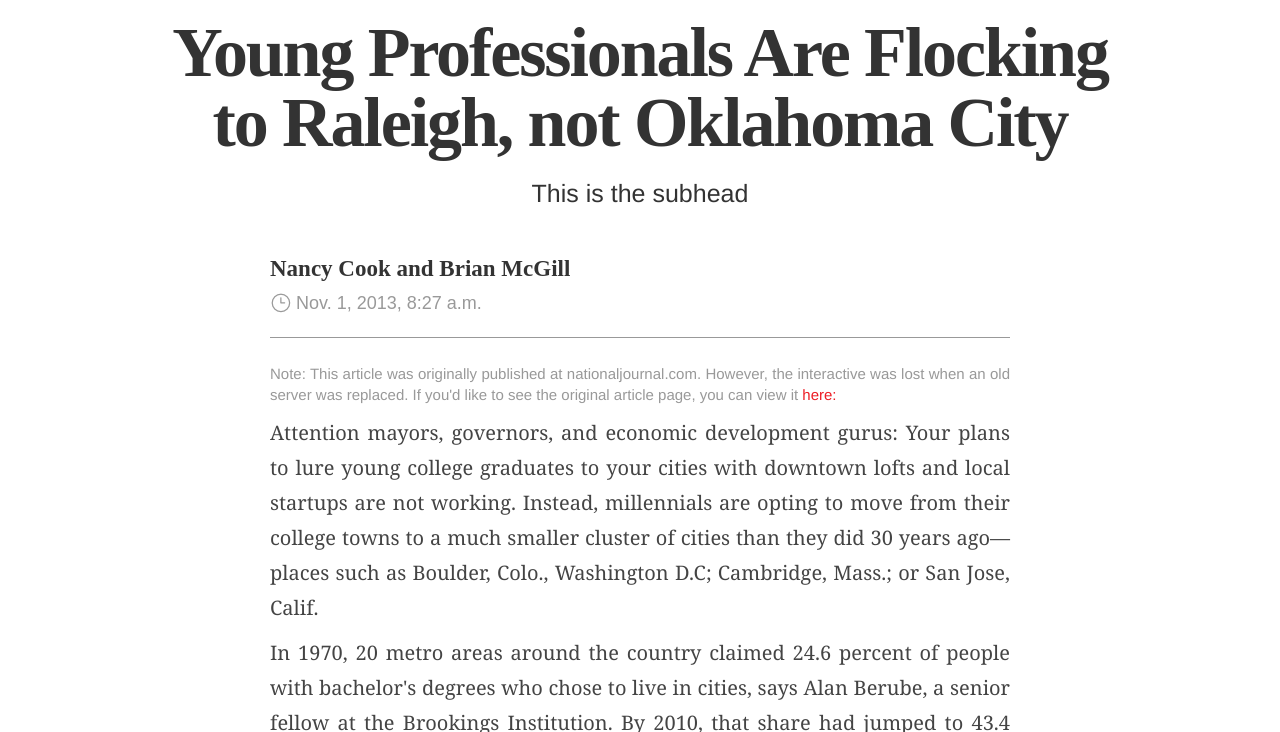
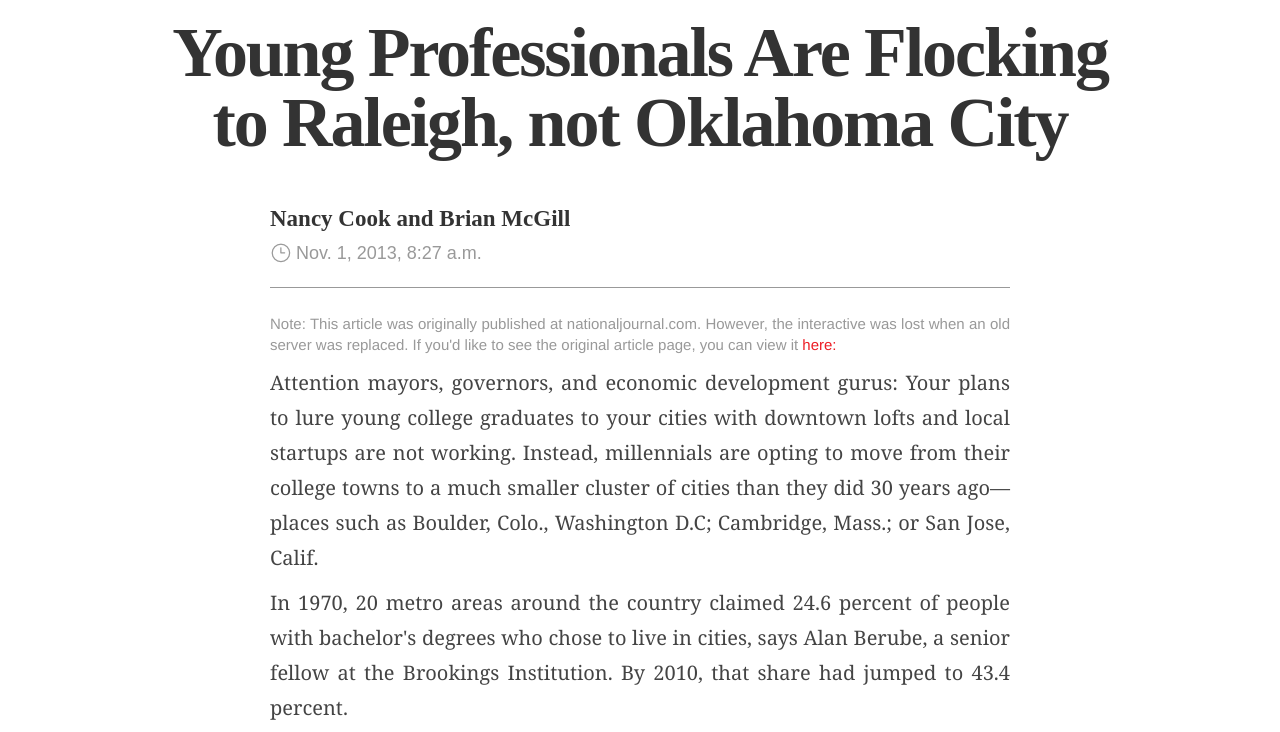
Before and after one commit to brianmcgill/nj-bachtowns, a plain HTML site: page index.html in a window 1280 px wide. Shown: the part 57-789 px from the top of the page. Drawn offline with nearby package versions, Linux system fonts and the light colour scheme; files whose address does not match are found by name.

Commit message:
subhed removed

```diff
--- a/index.html
+++ b/index.html
@@ -33,8 +33,8 @@
 	 	<!--headline-->
 	 	<h1>Young Professionals Are Flocking to Raleigh, not Oklahoma City</h1>
 
-	 	<!--subhead-->
-	 	<h2>This is the subhead</h2>
+	 	<!--subhead
+	 	<h2>This is the subhead</h2>-->
 
 	 	<div class="text-container">
 
```
